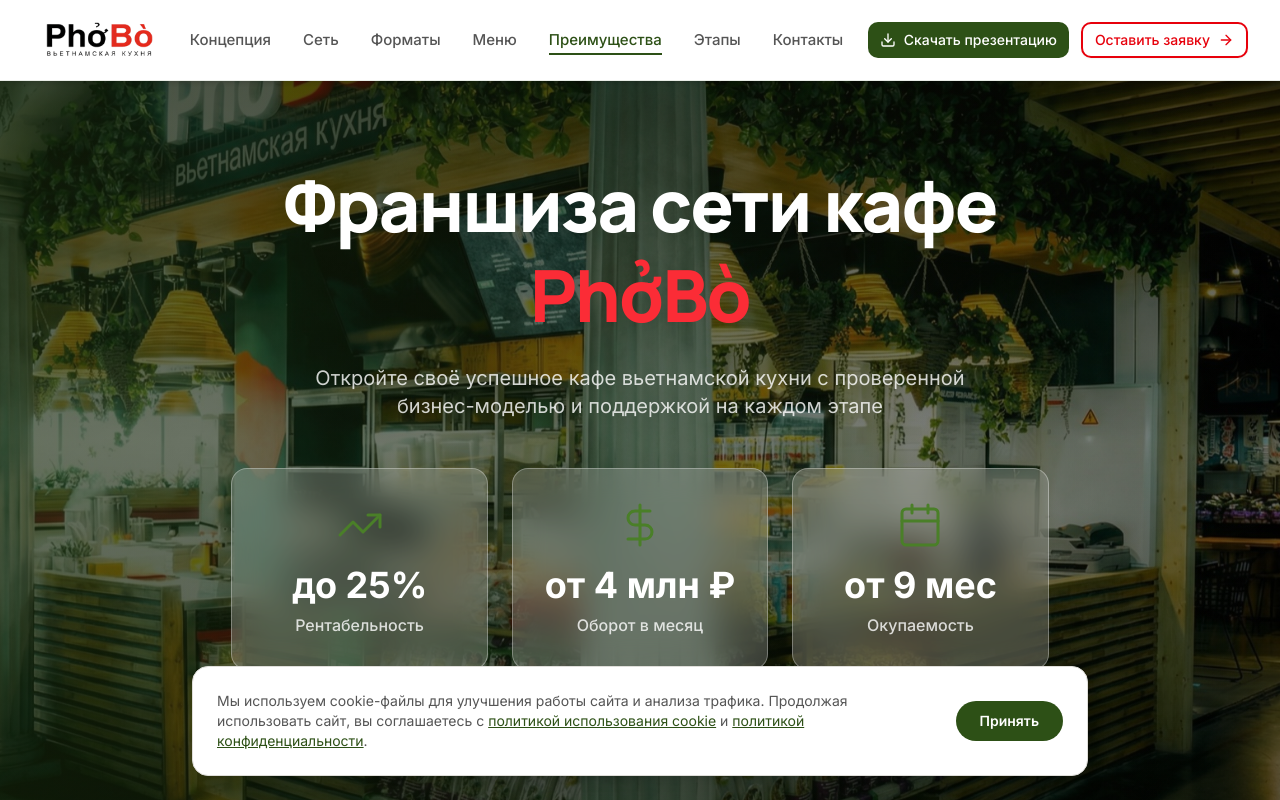
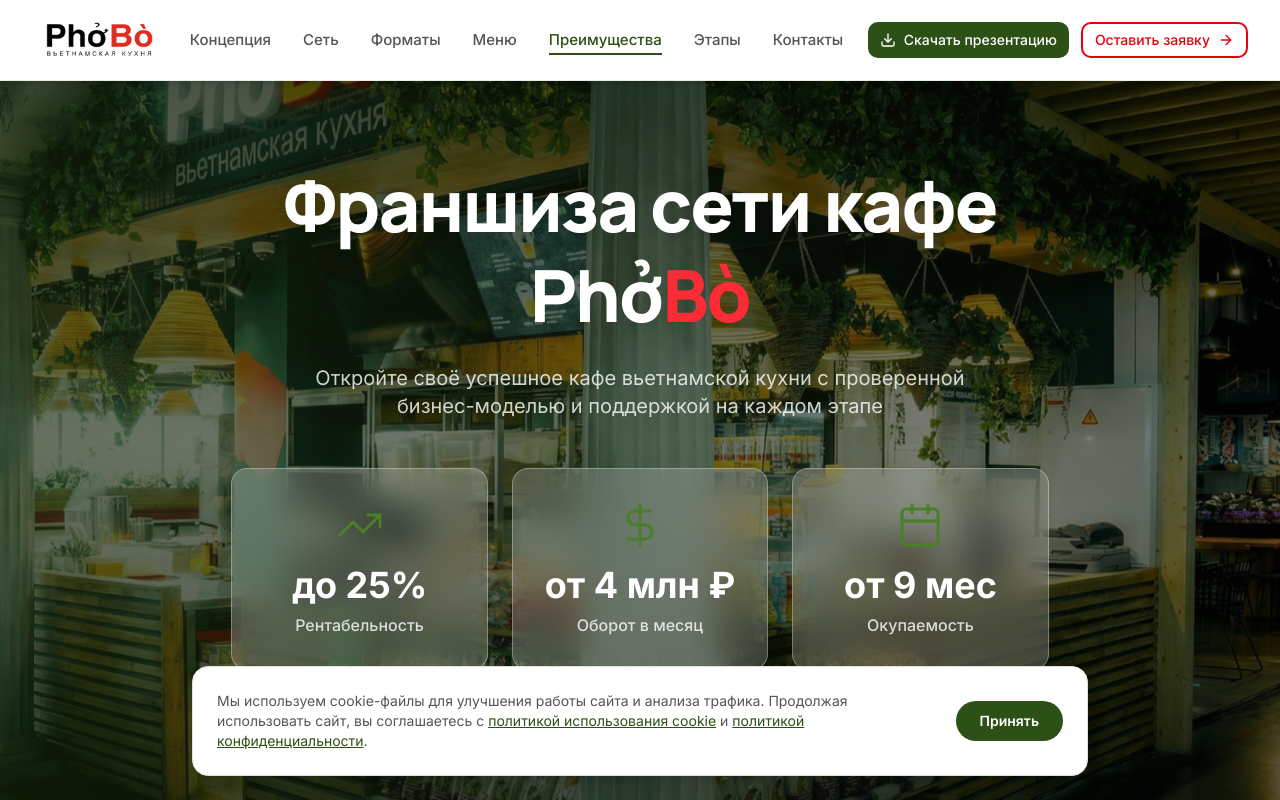
Before and after one commit to hosjpps/Pho-bo-franshise, a Next.js app: page / in a window 1280 px wide. Shown: the top 800 px of the page. Built offline with nearby package versions, Linux system fonts and the light colour scheme.

Commit message:
Style hero title: Phở white, Bò red to match logo colors
Co-Authored-By: Claude Opus 4.6 <noreply@anthropic.com>

```diff
--- a/components/sections/hero-section.tsx
+++ b/components/sections/hero-section.tsx
@@ -54,7 +54,7 @@ export function HeroSection() {
           <h1 className="text-4xl sm:text-5xl lg:text-7xl font-extrabold text-white leading-tight tracking-tight mb-6">
             Франшиза сети кафе
             <br />
-            <span className="text-red-500">PhởBò</span>
+            <span className="text-white">Phở</span><span className="text-red-500">Bò</span>
           </h1>
         </motion.div>
 
```
